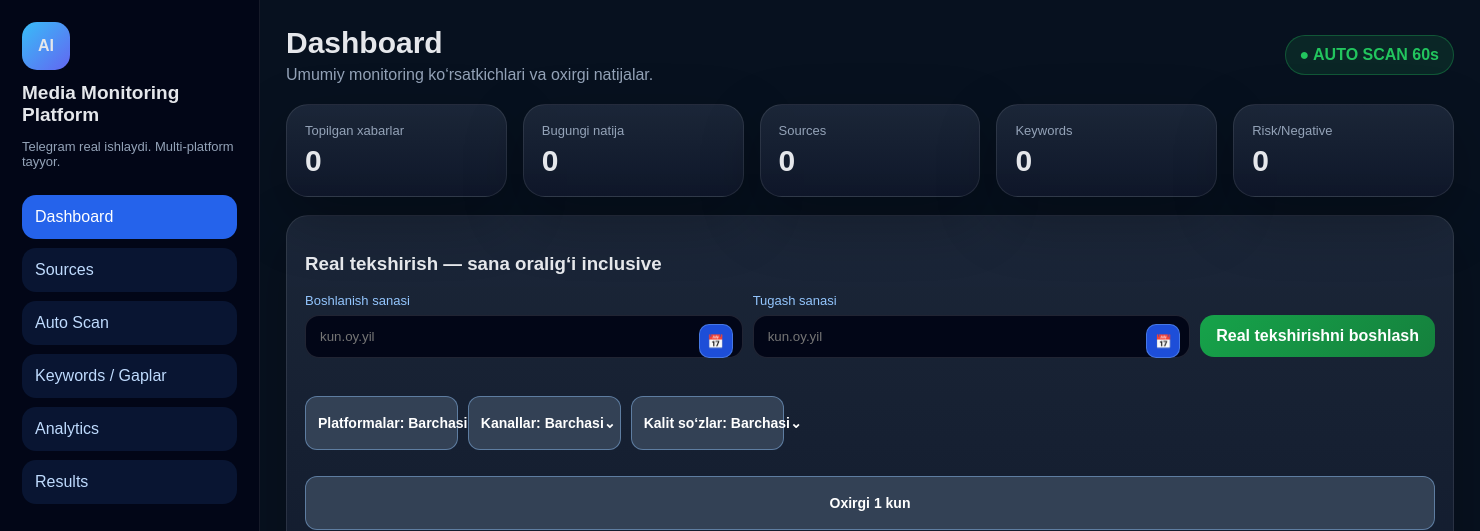
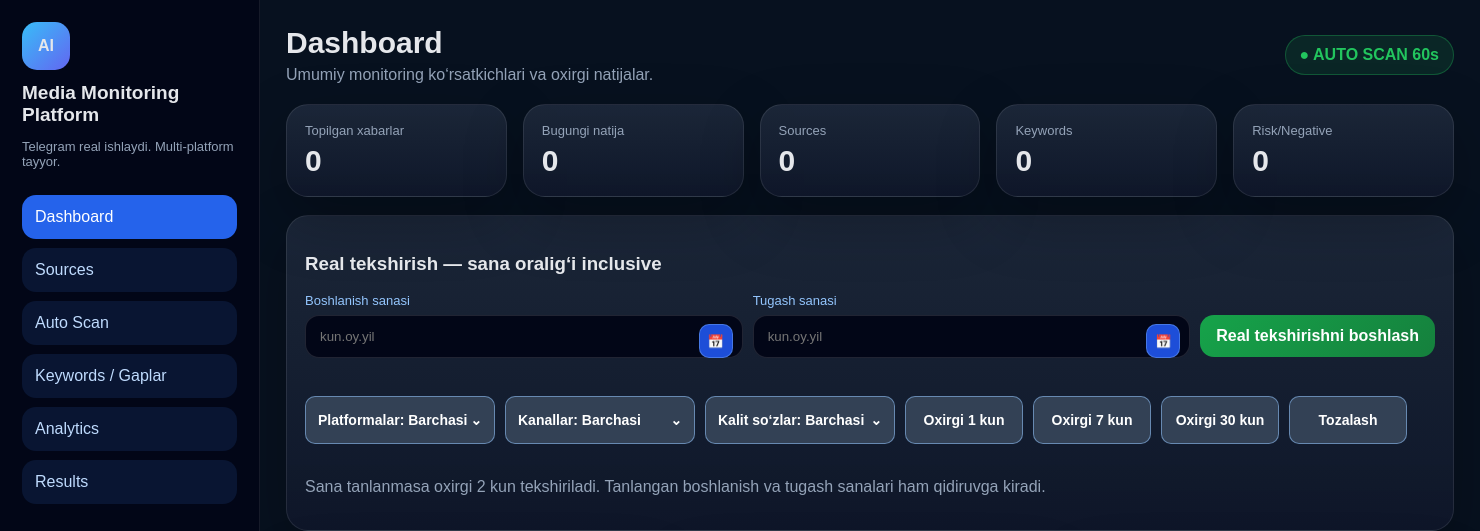
Before and after one commit to technolife0505-eng/public-checker, a FastAPI app: page /dashboard in a window 1480 px wide. Shown: the top 531 px of the page. Run offline with FastAPI, Linux system fonts and the light colour scheme; data that the repository does not hold is empty.

Commit message:
Add files via upload

```diff
--- a/templates/base.html
+++ b/templates/base.html
@@ -256,6 +256,99 @@ button.danger,.danger-box .danger{background:#ef4444!important;color:white!impor
   .ms-menu{width:100%!important}
 }
 
+
+/* v5.0.7 single-line controls fix */
+.scan-controls-line{
+  display:flex!important;
+  align-items:center!important;
+  gap:10px!important;
+  flex-wrap:nowrap!important;
+  width:100%!important;
+  overflow:visible!important;
+  position:relative!important;
+  z-index:5000!important;
+  margin:18px 0!important;
+}
+.scan-controls-line .scan-filter-row{
+  display:flex!important;
+  align-items:center!important;
+  gap:10px!important;
+  flex:0 0 auto!important;
+  margin:0!important;
+  overflow:visible!important;
+  position:relative!important;
+  z-index:5001!important;
+}
+.scan-controls-line .ms-wrap{
+  width:190px!important;
+  flex:0 0 190px!important;
+  position:relative!important;
+  overflow:visible!important;
+}
+.scan-controls-line .ms-btn,
+.scan-controls-line .quick-btn{
+  height:48px!important;
+  min-height:48px!important;
+  width:100%!important;
+  border-radius:10px!important;
+  border:1px solid rgba(147,197,253,.55)!important;
+  background:#334155!important;
+  color:#fff!important;
+  font-size:14px!important;
+  font-weight:800!important;
+  padding:0 12px!important;
+  display:flex!important;
+  align-items:center!important;
+  justify-content:space-between!important;
+  box-sizing:border-box!important;
+  white-space:nowrap!important;
+  cursor:pointer!important;
+}
+.scan-controls-line .quick-btn{
+  width:118px!important;
+  flex:0 0 118px!important;
+  justify-content:center!important;
+}
+.scan-controls-line .ms-menu{
+  display:none!important;
+  position:absolute!important;
+  top:54px!important;
+  left:0!important;
+  width:320px!important;
+  max-height:300px!important;
+  overflow-y:auto!important;
+  overflow-x:hidden!important;
+  background:#0b1220!important;
+  border:1px solid rgba(147,197,253,.65)!important;
+  border-radius:12px!important;
+  padding:8px!important;
+  z-index:999999!important;
+  box-shadow:0 20px 60px rgba(0,0,0,.6)!important;
+}
+.scan-controls-line .ms-menu.open{
+  display:block!important;
+}
+.scan-controls-line .ms-menu::-webkit-scrollbar{width:0!important;height:0!important}
+.scan-controls-line .ms-menu{scrollbar-width:none!important}
+.scan-controls-line .ms-option{
+  display:flex!important;
+  align-items:center!important;
+  gap:10px!important;
+  padding:10px!important;
+  border-radius:9px!important;
+  color:#e5e7eb!important;
+  font-size:14px!important;
+  cursor:pointer!important;
+  white-space:nowrap!important;
+  overflow:hidden!important;
+  text-overflow:ellipsis!important;
+}
+.scan-controls-line .ms-option:hover{background:rgba(37,99,235,.25)!important}
+.card,.section,form,.content,main{overflow:visible!important}
+@media(max-width:1200px){
+  .scan-controls-line{flex-wrap:wrap!important}
+}
+
 </style></head><body><div class="layout"><aside class="sidebar"><div class="logo">AI</div><h1>Media Monitoring Platform</h1><p>Telegram real ishlaydi. Multi-platform tayyor.</p><div class="nav"><a href="/dashboard" class="{% if active_page=='dashboard' %}active{% endif %}">Dashboard</a><a href="/sources" class="{% if active_page=='sources' %}active{% endif %}">Sources</a><a href="/autoscan" class="{% if active_page=='autoscan' %}active{% endif %}">Auto Scan</a><a href="/keywords" class="{% if active_page=='keywords' %}active{% endif %}">Keywords / Gaplar</a><a href="/analytics" class="{% if active_page=='analytics' %}active{% endif %}">Analytics</a><a href="/results" class="{% if active_page=='results' %}active{% endif %}">Results</a></div><a class="nav {% if active_page=='settings' %}active{% endif %}" href="/settings">Settings</a>
 </aside><main class="main"><div class="top"><div><h2>{% block title %}{% endblock %}</h2><p>{% block subtitle %}{% endblock %}</p></div><div class="live">● AUTO SCAN {{ interval }}s</div></div>{% if msg %}<div class="msgbox">{{ msg }}</div>{% endif %}{% block content %}{% endblock %}</main></div><script>if("Notification" in window&&Notification.permission!=="granted"){Notification.requestPermission()}let lastCount={{ stats.total_results }};setInterval(async()=>{try{const r=await fetch('/api/live?ts='+Date.now());const d=await r.json();const current=d.stats.total_results||0;if(current>lastCount){if("Notification" in window&&Notification.permission==="granted"){new Notification("Yangi monitoring natijasi",{body:"Yangi mos xabar topildi. Sahifa yangilanmoqda..."})}setTimeout(()=>window.location.reload(),1200)}lastCount=current}catch(e){}},15000);</script>
 <script>
--- a/templates/dashboard.html
+++ b/templates/dashboard.html
@@ -35,7 +35,7 @@
 <div class="quick-dates">
 
 
-<div class="scan-filter-row">
+<div class="scan-controls-line"><div class="scan-filter-row">
   <div class="ms-wrap" data-ms="platforms">
     <button type="button" class="ms-btn" data-ms-toggle>
       <span id="platformsLabel">Platformalar: Barchasi</span><b>⌄</b>
@@ -74,10 +74,10 @@
 </div>
 
 
-<button type="button" class="quick-btn" onclick="setQuickRange('main',1)">Oxirgi 1 kun</button>
-<button type="button" class="quick-btn" onclick="setQuickRange('main',7)">Oxirgi 7 kun</button>
-<button type="button" class="quick-btn" onclick="setQuickRange('main',30)">Oxirgi 30 kun</button>
-<button type="button" class="quick-btn" onclick="clearDateRange('main')">Tozalash</button>
+<button class="quick-btn" type="button"  onclick="setQuickRange('main',1)">Oxirgi 1 kun</button>
+<button class="quick-btn" type="button"  onclick="setQuickRange('main',7)">Oxirgi 7 kun</button>
+<button class="quick-btn" type="button"  onclick="setQuickRange('main',30)">Oxirgi 30 kun</button>
+<button class="quick-btn" type="button"  onclick="clearDateRange('main')">Tozalash</button></div>
 </div>
 <p style="color:#94a3b8">Sana tanlanmasa oxirgi {{ days }} kun tekshiriladi. Tanlangan boshlanish va tugash sanalari ham qidiruvga kiradi.</p>
 </section>
@@ -118,6 +118,8 @@ bar('sourceChart',sourceData.map(x=>x.name),sourceData.map(x=>x.count));
 
 
 
+
+
 <script>
 (function(){
   function closeAllMS(exceptId){
@@ -125,14 +127,21 @@ bar('sourceChart',sourceData.map(x=>x.name),sourceData.map(x=>x.count));
       if(!exceptId || m.id !== exceptId) m.classList.remove("open");
     });
   }
-  window.toggleMS = function(group){
+  function groupTitle(group){
+    if(group==="platforms") return "Platformalar";
+    if(group==="sources") return "Kanallar";
+    if(group==="keywords") return "Kalit so‘zlar";
+    return group;
+  }
+  window.toggleMS=function(group){
     var menu=document.getElementById(group+"Menu");
     if(!menu) return;
-    var willOpen=!menu.classList.contains("open");
+    var open=!menu.classList.contains("open");
     closeAllMS(group+"Menu");
-    if(willOpen) menu.classList.add("open");
+    if(open) menu.classList.add("open");
   };
-  function updateMSLabel(group,title){
+  function updateMSLabel(group){
+    var title=groupTitle(group);
     var allBox=document.querySelector('[data-group-all="'+group+'"]');
     var checked=[].slice.call(document.querySelectorAll('[data-group-item="'+group+'"]:checked'));
     var label=document.getElementById(group+"Label");
@@ -146,13 +155,11 @@ bar('sourceChart',sourceData.map(x=>x.name),sourceData.map(x=>x.count));
       label.textContent=title+": "+checked.length+" ta tanlandi";
     }
   }
-  function updateAllMSLabels(){
-    updateMSLabel("platforms","Platformalar");
-    updateMSLabel("sources","Kanallar");
-    updateMSLabel("keywords","Kalit so‘zlar");
+  function updateAll(){
+    ["platforms","sources","keywords"].forEach(updateMSLabel);
   }
   document.addEventListener("click",function(e){
-    var btn=e.target.closest("[data-ms-toggle]");
+    var btn=e.target.closest(".ms-btn");
     if(btn){
       e.preventDefault();
       e.stopPropagation();
@@ -167,7 +174,9 @@ bar('sourceChart',sourceData.map(x=>x.name),sourceData.map(x=>x.count));
     var item=e.target.closest("[data-group-item]");
     if(all){
       var g=all.getAttribute("data-group-all");
-      if(all.checked) document.querySelectorAll('[data-group-item="'+g+'"]').forEach(function(x){x.checked=false;});
+      if(all.checked){
+        document.querySelectorAll('[data-group-item="'+g+'"]').forEach(function(x){x.checked=false;});
+      }
     }
     if(item){
       var g2=item.getAttribute("data-group-item");
@@ -176,8 +185,8 @@ bar('sourceChart',sourceData.map(x=>x.name),sourceData.map(x=>x.count));
       var any=[].slice.call(document.querySelectorAll('[data-group-item="'+g2+'"]')).some(function(x){return x.checked;});
       if(!any && allBox) allBox.checked=true;
     }
-    updateAllMSLabels();
+    updateAll();
   });
-  document.addEventListener("DOMContentLoaded",updateAllMSLabels);
+  document.addEventListener("DOMContentLoaded",updateAll);
 })();
 </script>
```
